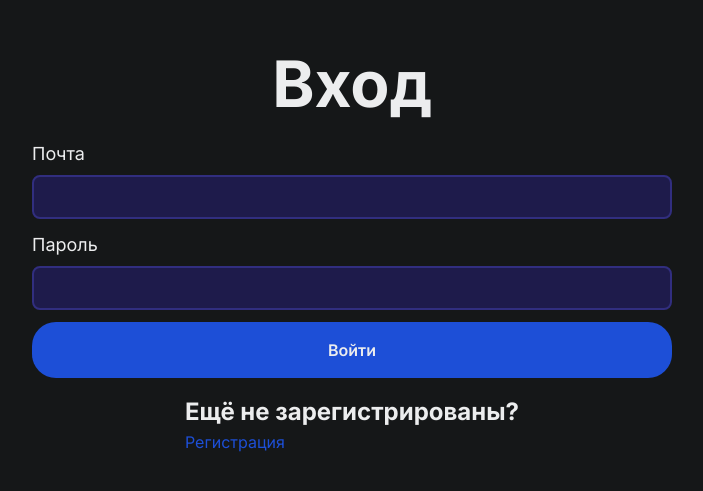
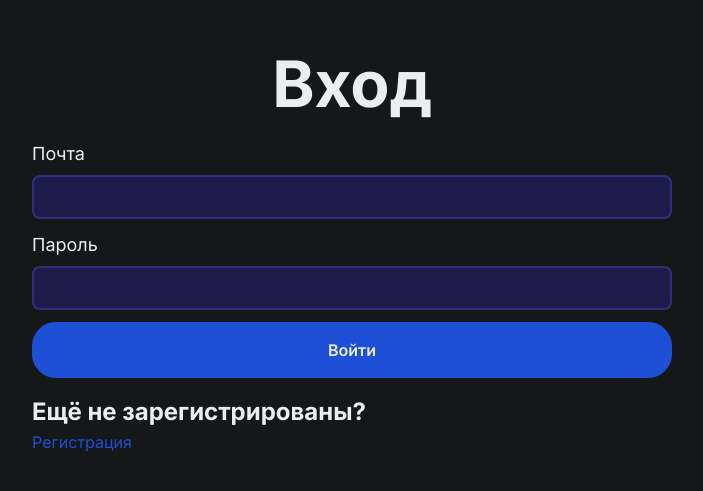
Before and after one commit to qHollow/linkly, a Next.js app: page /login in a window 1280 px wide. Shown: the part 151-642 px from the top of the page, without its empty margins (288-991 px from the left). Built offline with nearby package versions, Linux system fonts and the light colour scheme.

Commit message:
fix(ui): fix styles on register and login page

```diff
--- a/src/flat-pages/Login/index.tsx
+++ b/src/flat-pages/Login/index.tsx
@@ -7,20 +7,26 @@ import { Button, ButtonVariants } from 'shared/ui/Button';
 export const LoginFlatPage = () => {
 	return (
 		<main className={style.main}>
+			<div className={style.container}>
 				<Typography as={TypographyElement.h1} className={style.title}>
 					Вход
 				</Typography>
 				<form action="#" className={style.form}>
 					<Input label="Почта" type="email" inputMode="email" />
 					<Input label="Пароль" type="password" inputMode="text" />
-				<Button variant={ButtonVariants.primary} type="submit" label="Войти" />
+					<Button
+						variant={ButtonVariants.primary}
+						type="submit"
+						label="Войти"
+					/>
 				</form>
-			<div>
+				<div className={style.registerInfo}>
 					<Typography as={TypographyElement.h4}>
 						Ещё не зарегистрированы?
 					</Typography>
 					<Link href="/register">Регистрация</Link>
 				</div>
+			</div>
 		</main>
 	);
 };
--- a/src/flat-pages/Login/style.module.css
+++ b/src/flat-pages/Login/style.module.css
@@ -1,9 +1,15 @@
 .main {
+	display: flex;
+	align-items: center;
+	justify-content: center;
+	height: 100%;
+}
+
+.container {
 	display: flex;
 	flex-direction: column;
 	align-items: center;
-	justify-content: center;
-	height: 100%;
+	width: 50%;
 }
 
 .title {
@@ -14,7 +20,11 @@
 	display: flex;
 	flex-direction: column;
 	gap: 12px;
-	width: 50%;
+	width: 100%;
 	min-width: 320px;
 	margin-bottom: 16px;
 }
+
+.registerInfo {
+	align-self: flex-start;
+}
--- a/src/flat-pages/Register/style.module.css
+++ b/src/flat-pages/Register/style.module.css
@@ -1,9 +1,15 @@
 .main {
+	display: flex;
+	align-items: center;
+	justify-content: center;
+	height: 100%;
+}
+
+.container {
 	display: flex;
 	flex-direction: column;
 	align-items: center;
-	justify-content: center;
-	height: 100%;
+	width: 50%;
 }
 
 .googleAuthButton {
@@ -14,7 +20,11 @@
 	display: flex;
 	flex-direction: column;
 	gap: 16px;
-	width: 50%;
+	width: 100%;
 	min-width: 320px;
 	margin: 16px 0;
 }
+
+.loginInfo {
+	align-self: flex-start;
+}
```
Also changed, not shown: src/flat-pages/Register/index.tsx (+8 -2 lines). Lines whose indentation alone changed are shown as unchanged.
